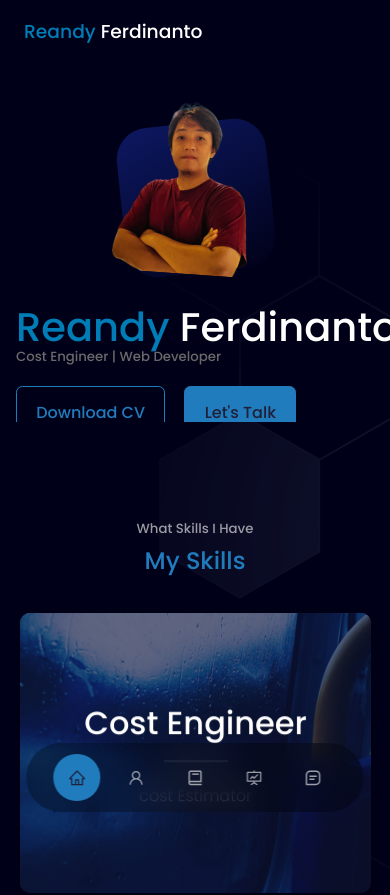
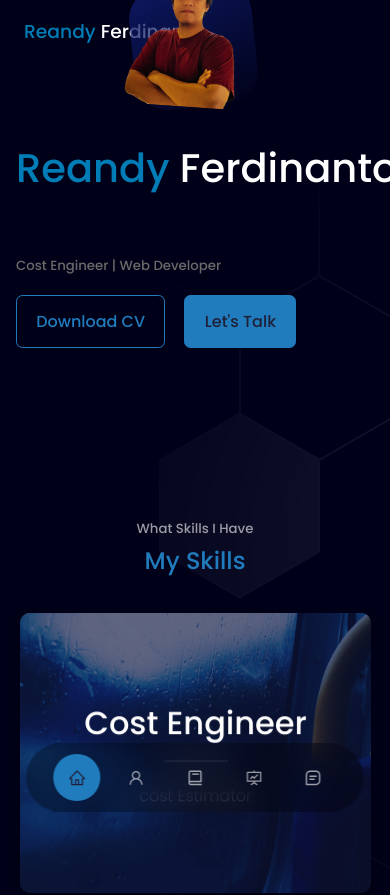
Before and after one commit to reandyferdinanto/dashboardReandy, a React (Create React App) app: page / in a window 390 px wide. Shown: the top 895 px of the page. Built offline with nearby package versions, Linux system fonts and the light colour scheme.

Commit message:
update media small screen

```diff
--- a/src/assets/components/header/header.css
+++ b/src/assets/components/header/header.css
@@ -230,21 +230,22 @@ header {
     .header__container {
       text-align:left;
       margin-left: 1rem;
-      margin-top: 17rem;
-      height: 50%;
+      margin-top: 10rem;
+      height: 90%;
+      width: 90%;
       position: relative;
     }
     .about__me-image {
-      position:absolute;
+      position: absolute;
       top:-20%;
       right: -5%;
     }
 
     .about__me {
       position: absolute;
-      top: -150%;
+      top: -95%;
       right: 32%;
-      width: 40%;
+      width: 35%;
     }
     .logo {
       margin-top: -9rem;
```
